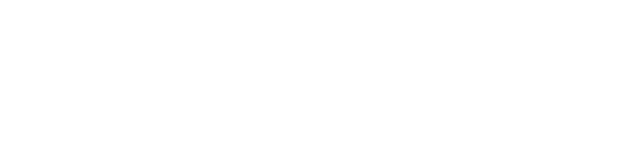
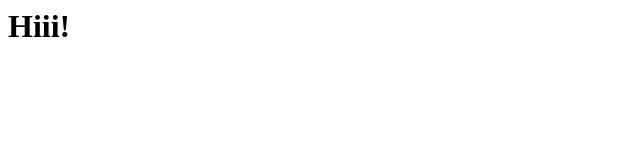
Before and after one commit to Lexispidey/LexiSpidey.github.io, a plain HTML site: page index.html in a window 1280 px wide. Shown: the whole page, without its empty margins (0-640 px from the left). Drawn offline with Linux system fonts and the light colour scheme.

Commit message:
Update index.html

```diff
--- a/index.html
+++ b/index.html
@@ -2,4 +2,7 @@
     <head>
         <title>Funky Website :3</title>
     </head>
+    <body>
+        <h1>Hiii!</h1>
+    </body>
 </html>
```
